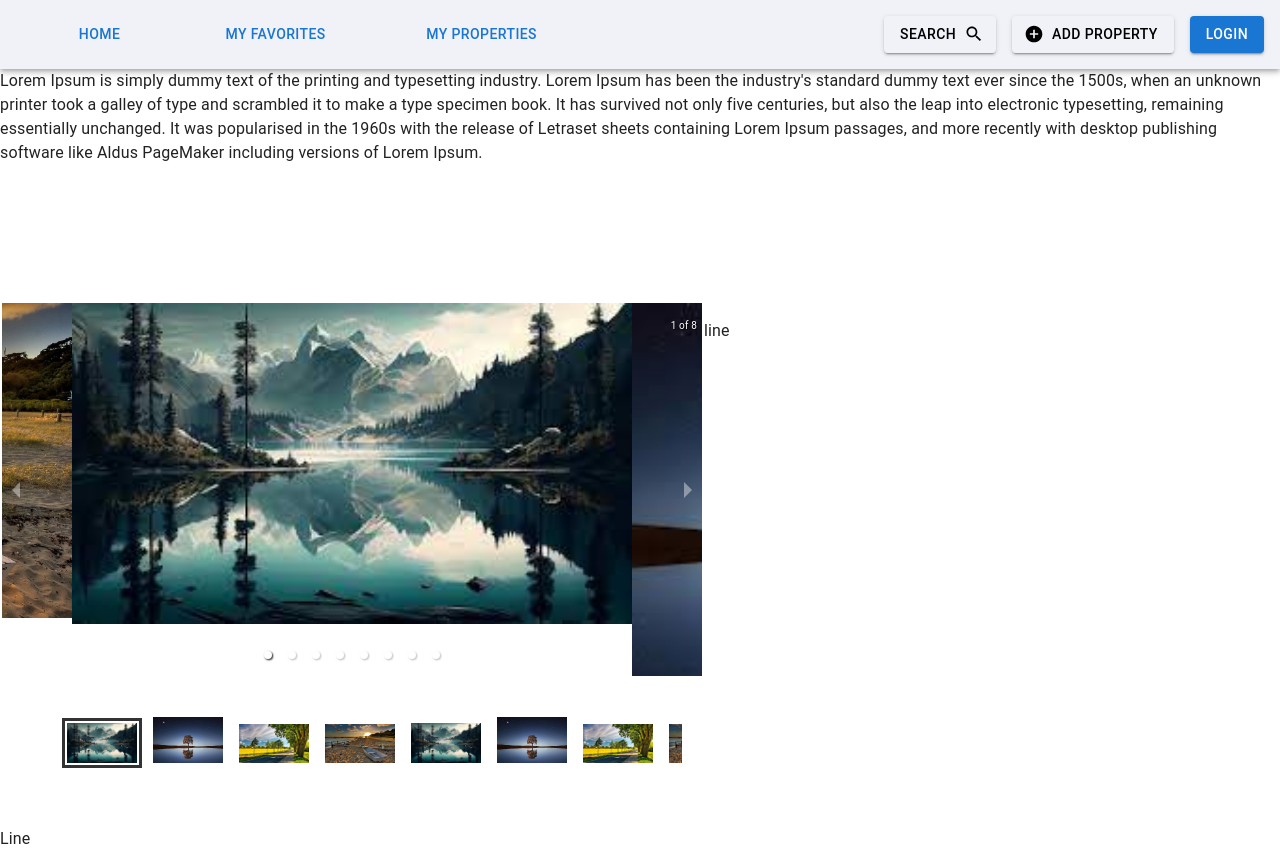
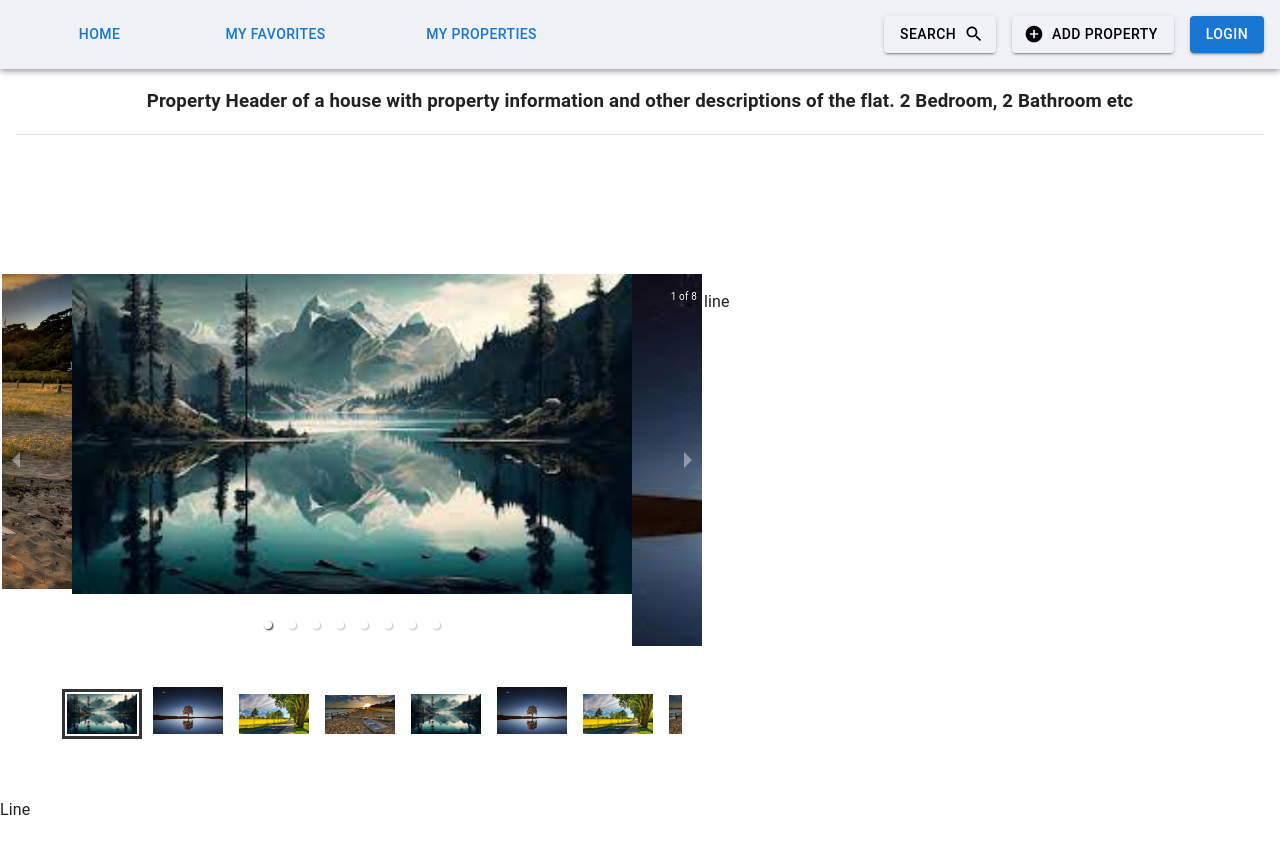
Before and after one commit to nazmuShakib/FrontEnd, a React (Vite) app: page /property in a window 1280 px wide. After the commit the page ends 838 px from the top, so only its background shows below. Built offline with nearby package versions, Linux system fonts and the light colour scheme.

Commit message:
add title feature of the property

```diff
--- a/src/components/Property.jsx
+++ b/src/components/Property.jsx
@@ -1,6 +1,6 @@
 import {
 	Box,
-	Typography,
+	Divider,
 } from '@mui/material'
 import ImageSlider from './Utility/ImageSlider'
 
@@ -10,9 +10,14 @@ import ImageSlider from './Utility/ImageSlider'
 export default function ImageGallery() {
 	return (
 		<Box component="div">
-			<Typography variant="p" component="div">
-				Lorem Ipsum is simply dummy text of the printing and typesetting industry. Lorem Ipsum has been the industry&apos;s standard dummy text ever since the 1500s, when an unknown printer took a galley of type and scrambled it to make a type specimen book. It has survived not only five centuries, but also the leap into electronic typesetting, remaining essentially unchanged. It was popularised in the 1960s with the release of Letraset sheets containing Lorem Ipsum passages, and more recently with desktop publishing software like Aldus PageMaker including versions of Lorem Ipsum.
-			</Typography>
+			<Box
+				component="h3"
+				variant="h1"
+				textAlign="center"
+			>
+				Property Header of a house with property information and other descriptions of the flat. 2 Bedroom, 2 Bathroom etc
+			</Box>
+			<Divider variant="middle" />
 			<Box
 				component="div"
 				width="100%"
```
